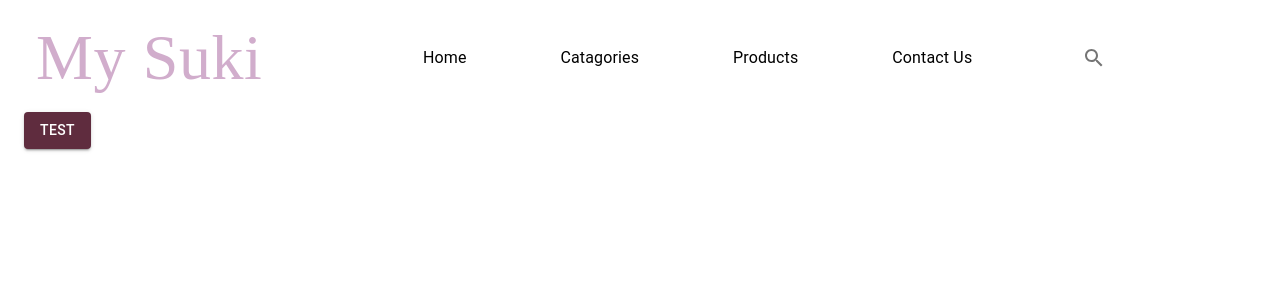
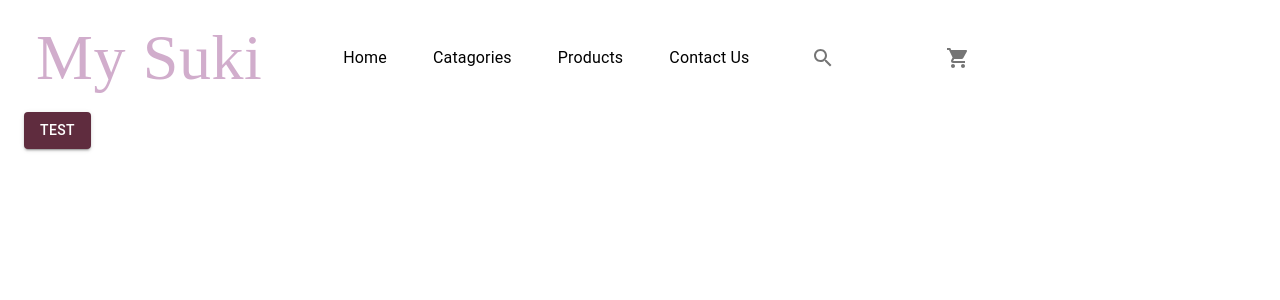
Before and after one commit to ttewabe/Build-local-Suki-Store, a React (Create React App) app: page / in a window 1280 px wide. Shown: the top 300 px of the page. Built offline with nearby package versions, Linux system fonts and the light colour scheme; a web font is replaced by a local one.

Commit message:
In Appbar added shopping cart and Search bar

```diff
--- /dev/null
+++ b/src/components/appbar/actions.js
@@ -0,0 +1,16 @@
+import { ListItemButton, ListItemIcon } from "@mui/material";
+import { MyList } from "../../styles/appbar";
+import ShoppingCartIcon from "@mui/icons-material/ShoppingCart";
+
+export default function Actions({matches}){
+
+  return (
+    <MyList type="row">
+       <ListItemButton>
+          <ListItemIcon>
+          <ShoppingCartIcon />
+          </ListItemIcon>
+        </ListItemButton>
+    </MyList>
+  )
+}
--- a/src/components/appbar/appbarDesktop.js
+++ b/src/components/appbar/appbarDesktop.js
@@ -1,8 +1,9 @@
 import { AppbarContainer, AppbarHeader, MyList } from "../../styles/appbar";
 import { ListItemButton, ListItemIcon, ListItemText } from "@mui/material";
 import SearchIcon from "@mui/icons-material/Search";
+import Actions from "./actions";
 
-function appbarDesktop({ matches }) {
+export default function AppbarDesktop({ matches }) {
   return (
     <AppbarContainer>
       <AppbarHeader>My Suki</AppbarHeader>
@@ -18,8 +19,7 @@ function appbarDesktop({ matches }) {
           </ListItemIcon>
         </ListItemButton>
       </MyList>
+      <Actions matches={matches} />
     </AppbarContainer>
   );
 }
-
-export default appbarDesktop;
--- a/src/components/appbar/appbarMobile.js
+++ b/src/components/appbar/appbarMobile.js
@@ -1,8 +1,6 @@
-
-import React from 'react'
 import { AppbarContainer, AppbarHeader } from '../../styles/appbar'
 
-const appbarMobile = ({matches}) => {
+function AppbarMobile({matches}){
 
   return (
     (
@@ -13,4 +11,4 @@ const appbarMobile = ({matches}) => {
   )
 }
 
-export default appbarMobile
+export default AppbarMobile;
```
